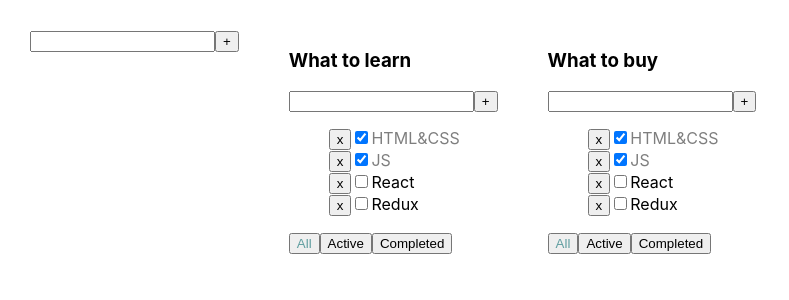
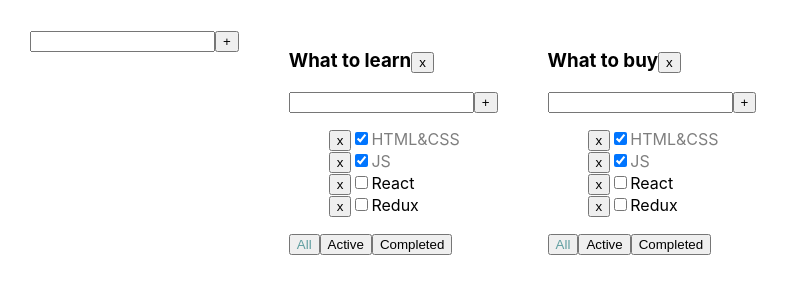
Before and after one commit to hrsk/classwork-todolist, a React (Create React App) app: page / in a window 1280 px wide. Shown: the top 300 px of the page, without its empty margins (0-789 px from the left). Built offline with nearby package versions, Linux system fonts and the light colour scheme.

Commit message:
remove todolist

```diff
--- a/public/index.html
+++ b/public/index.html
@@ -24,7 +24,7 @@
       work correctly both with client-side routing and a non-root public URL.
       Learn how to configure a non-root public URL by running `npm run build`.
     -->
-    <title>React App</title>
+    <title>Todolist</title>
   </head>
   <body>
     <noscript>You need to enable JavaScript to run this app.</noscript>
--- a/src/App.tsx
+++ b/src/App.tsx
@@ -1,7 +1,7 @@
 import React, {useState} from 'react';
 import './App.css';
 import {Todolist} from "./Todolist";
-import {FilterValuesType, TodolistType} from "./index";
+import {FilterValuesType, TasksType, TodolistType} from "./index";
 import {v1} from 'uuid';
 import {InputWithButton} from "./input_with_button/InputWithButton";
 
@@ -10,7 +10,7 @@ export const App = () => {
     const todolistID1 = v1();
     const todolistID2 = v1();
 
-    const [tasks, setTasks] = useState({
+    const [tasks, setTasks] = useState<TasksType>({
         [todolistID1]: [
             {id: v1(), title: 'HTML&CSS', isDone: true},
             {id: v1(), title: 'JS', isDone: true},
@@ -67,6 +67,12 @@ export const App = () => {
         setValue('')
     }
 
+    const removeTodolist = (todolistId: string) => {
+        setLists(lists.filter(td => td.id !== todolistId))
+        delete tasks[todolistId]
+        setTasks(tasks)
+    }
+
     return (
         <div className="App">
             <InputWithButton value={value}
@@ -90,6 +96,7 @@ export const App = () => {
                                       changeFilter={changeTaskFilter}
                                       addTask={addTask}
                                       addTodolist={addTodolist}
+                                      removeTodolist={removeTodolist}
                             />
                         )
                     }
--- a/src/Todolist.tsx
+++ b/src/Todolist.tsx
@@ -12,6 +12,7 @@ type PropsType = {
     changeFilter: (todolistId: string, filter: FilterValuesType) => void
     addTask: (todolistId: string, value: string) => void
     addTodolist: (value: string) => void
+    removeTodolist: (todolistId: string) => void
 }
 export const Todolist = (props: PropsType) => {
 
@@ -35,6 +36,10 @@ export const Todolist = (props: PropsType) => {
         }
     }
 
+    const removeTodolist = () => {
+        props.removeTodolist(props.todolistId)
+    }
+
     let filteredTasks = props.tasks
 
     if (props.filter === 'Completed') {
@@ -46,7 +51,10 @@ export const Todolist = (props: PropsType) => {
 
     return (
         <div>
-            <h3>{props.title}</h3>
+            <h3>
+                {props.title}
+                <button onClick={removeTodolist}>x</button>
+            </h3>
             <InputWithButton value={value} setValue={setValue} callbackButtonHandler={addTask} name={'+'}/>
             <ul style={{listStyle: 'none'}}>
                 {
--- a/src/index.tsx
+++ b/src/index.tsx
@@ -16,6 +16,9 @@ export type TodolistType = {
     title: string
     filter: FilterValuesType
 }
+export type TasksType = {
+    [key: string]: TaskType[]
+}
 
 const root = ReactDOM.createRoot(
     document.getElementById('root') as HTMLElement
```
